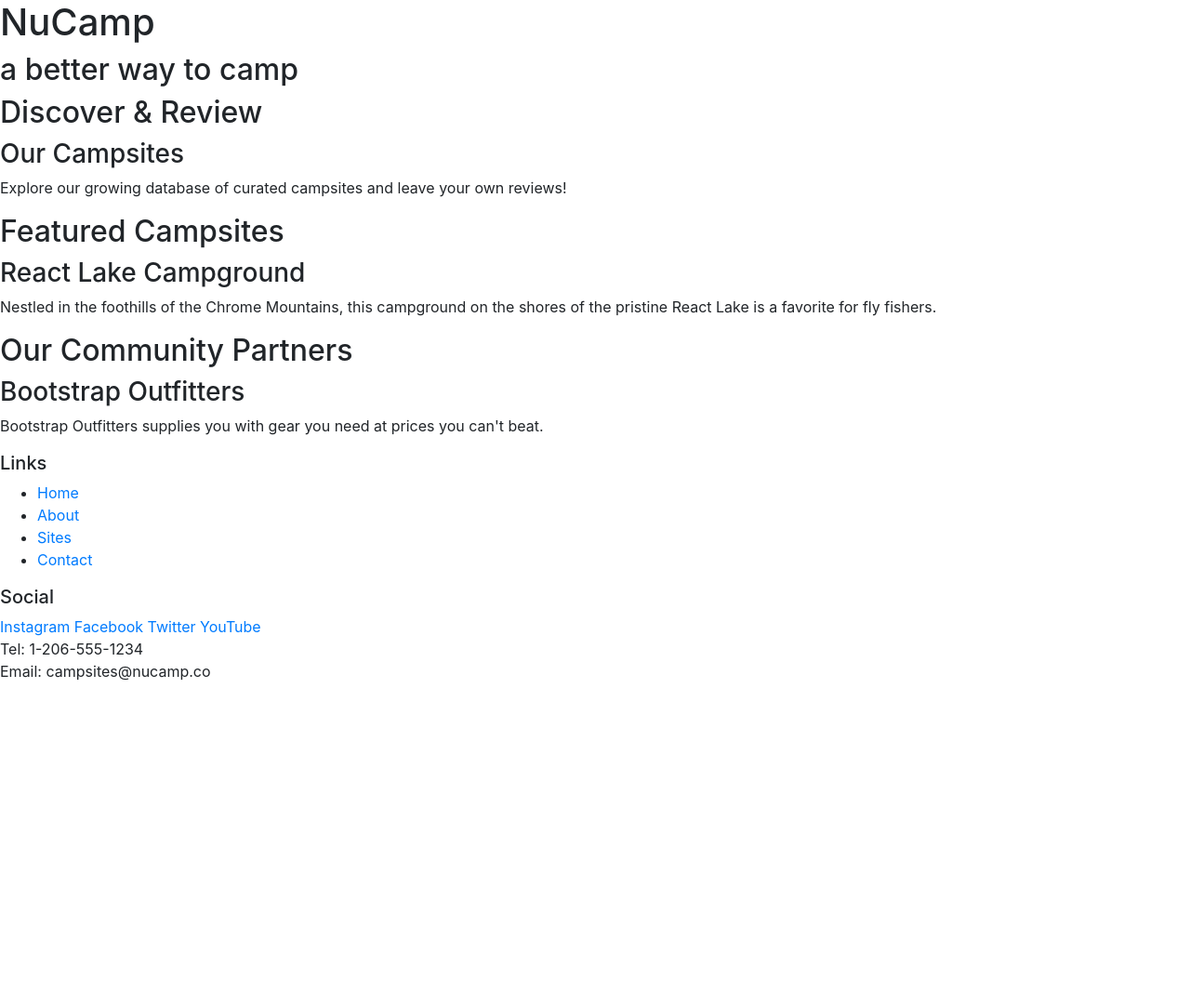
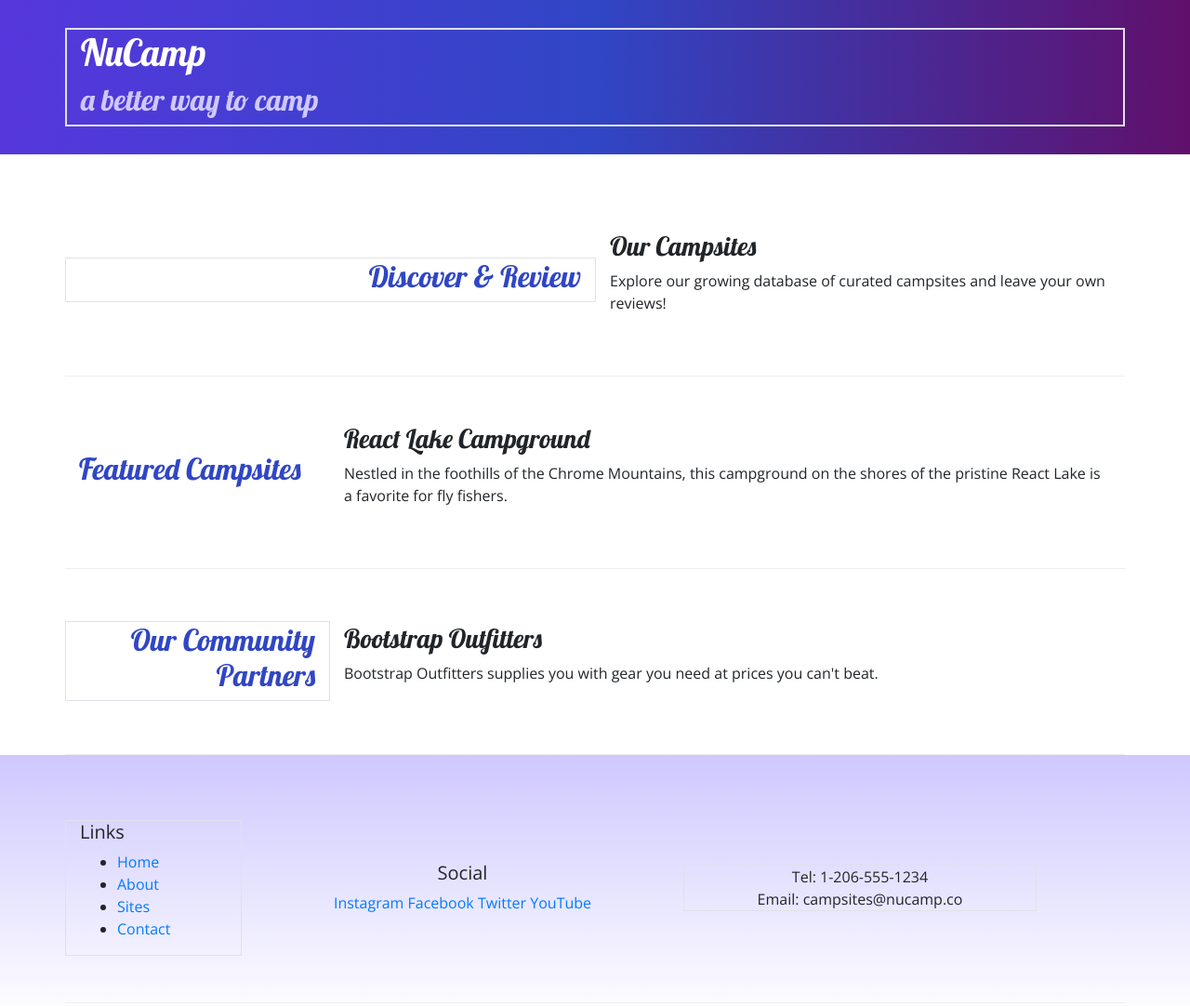
Before and after one commit to wesleyhedrick/NuCamp, a website: page index.html in a window 1280 px wide. Shown: the whole page at 93% size. Before the commit the page ends 800 px from the top, so only its background shows below. Drawn offline with nearby package versions, Linux system fonts and the light colour scheme.

Commit message:
added custom styles

```diff
--- /dev/null
+++ b/css/style.css
@@ -0,0 +1,32 @@
+body {
+    font-family: "Open Sans", sans-serif;
+}
+
+h1, h2, h3 {
+    font-family: "Lobster", cursive;
+}
+
+h2 {
+    color: #3046C5;
+}
+
+header h2 {
+    color: #CEC8FF;
+}
+
+footer {
+    background-image: linear-gradient(#CEC8FF, white);
+    padding: 20px 0;
+}
+
+.jumbotron {
+    padding: 30px;
+    background-image: linear-gradient(to right, #5637DD, #3046C5, #60106B);
+    color: white;
+}
+
+.row-content {
+    padding: 50px 0;
+    border-bottom: 1px ridge;
+    min-height: 200px;
+}
--- a/index.html
+++ b/index.html
@@ -5,39 +5,64 @@
     <meta charset="utf-8" />
     <meta name="viewport" content="width=device-width, initial-scale=1.0">
     <link rel="stylesheet" href="node_modules/bootstrap/dist/css/bootstrap.min.css">
+    <link rel="stylesheet" href="https://fonts.googleapis.com/css?family=Lobster|Open+Sans" />
+    <link rel="stylesheet" href="css/style.css" />
     <title>NuCamp: A Better Way To Camp</title>
 </head>
 
 <body>
 
-    <header>
-        <div>
+    <header class="jumbotron jumbotron-fluid">
+        <div class="container">
+            <div class="row border">
+                <div class="col border">
                     <h1>NuCamp</h1>
                     <h2>a better way to camp</h2>
                 </div>
+            </div>
+        </div>
+        </div>
     </header>
 
-    <div>
-        <h2>Discover & Review</h2>
+    <div class="container">
+        <div class="row row-content align-items-center">
+            <div class="col-sm-4 col-md 3 border">
+                <h2 class="text-sm-right">Discover & Review</h2>
+            </div>
+            <div class="col">
                 <h3>Our Campsites</h3>
                 <p>Explore our growing database of curated campsites and leave your own reviews!</p>
             </div>
+        </div>
 
-    <div>
+        <div class="row row-content align-items-center">
+            <div class="col-sm-4 col-md-3 borderr">
                 <h2>Featured Campsites</h2>
+            </div>
+            <div class="col">
                 <h3>React Lake Campground</h3>
-        <p>Nestled in the foothills of the Chrome Mountains, this campground on the shores of the pristine React Lake is
+                <p>Nestled in the foothills of the Chrome Mountains, this campground on the shores of the pristine React
+                    Lake is
                     a favorite for fly fishers.</p>
             </div>
+        </div>
 
-    <div>
-        <h2>Our Community Partners</h2>
+        <div class="row row-content align-items-center">
+            <div class="col-sm-4 col-md-3 border">
+                <h2 class="text-sm-right">Our Community Partners</h2>
+            </div>
+            <div class="col">
                 <h3>Bootstrap Outfitters</h3>
                 <p>Bootstrap Outfitters supplies you with gear you need at prices you can't beat.</p>
             </div>
+        </div>
+
+    </div>
 
     <footer>
-        <div>
+        <div class="container">
+            <div class="row row-content align-items-center">
+                <div class="col-4 col-sm-2 border">
                     <h5>Links</h5>
                     <ul>
                         <li><a href="#">Home</a></li>
@@ -46,16 +71,18 @@
                         <li><a href="#">Contact</a></li>
                     </ul>
                 </div>
-        <div>
+                <div class="col-6 col-sm-5 text-center">
                     <h5>Social</h5>
-            <a href="http://instagram.com/">Instagram</a>
-            <a href="http://facebook.com/">Facebook</a>
-            <a href="http://twitter.com/">Twitter</a>
-            <a href="http://youtube.com/">YouTube</a>
+                    <a href=" http://instagram.com/" class="text-decoration-none">Instagram</a>
+                    <a class="text-decoration-none" href="http://facebook.com/">Facebook</a>
+                    <a class="text-decoration-none" href="http://twitter.com/">Twitter</a>
+                    <a class="text-decoration-none" href="http://youtube.com/">YouTube</a>
                 </div>
-        <div>
+                <div class="col-sm-4 border text-center">
                     Tel: 1-206-555-1234<br />
                     Email: campsites@nucamp.co
+                </div>
+            </div>
         </div>
     </footer>
     <!-- jQuery must come first, then Popper.js, then the Bootstrap JavaScript plugins.-->
```
Lines whose indentation alone changed are shown as unchanged.
